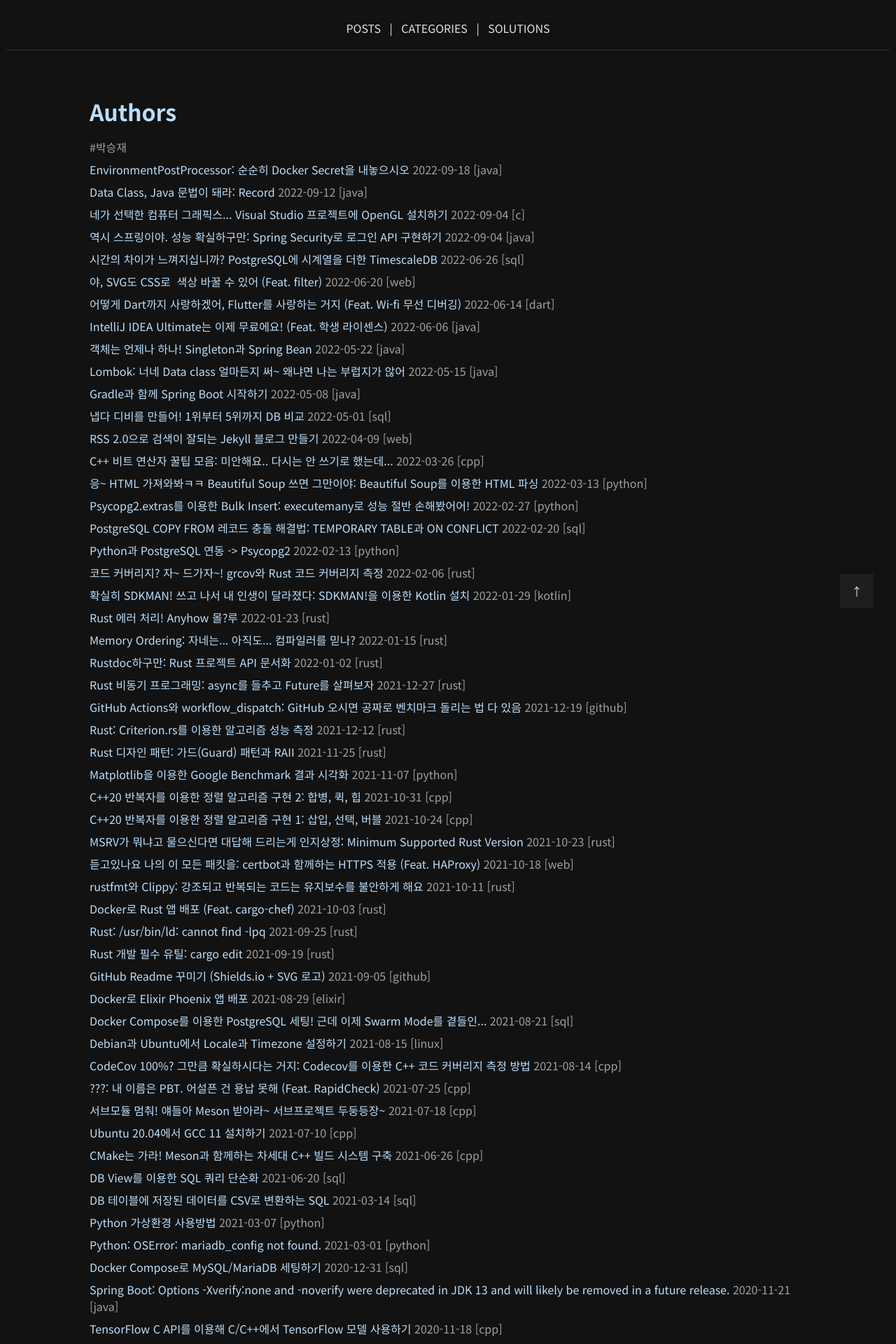
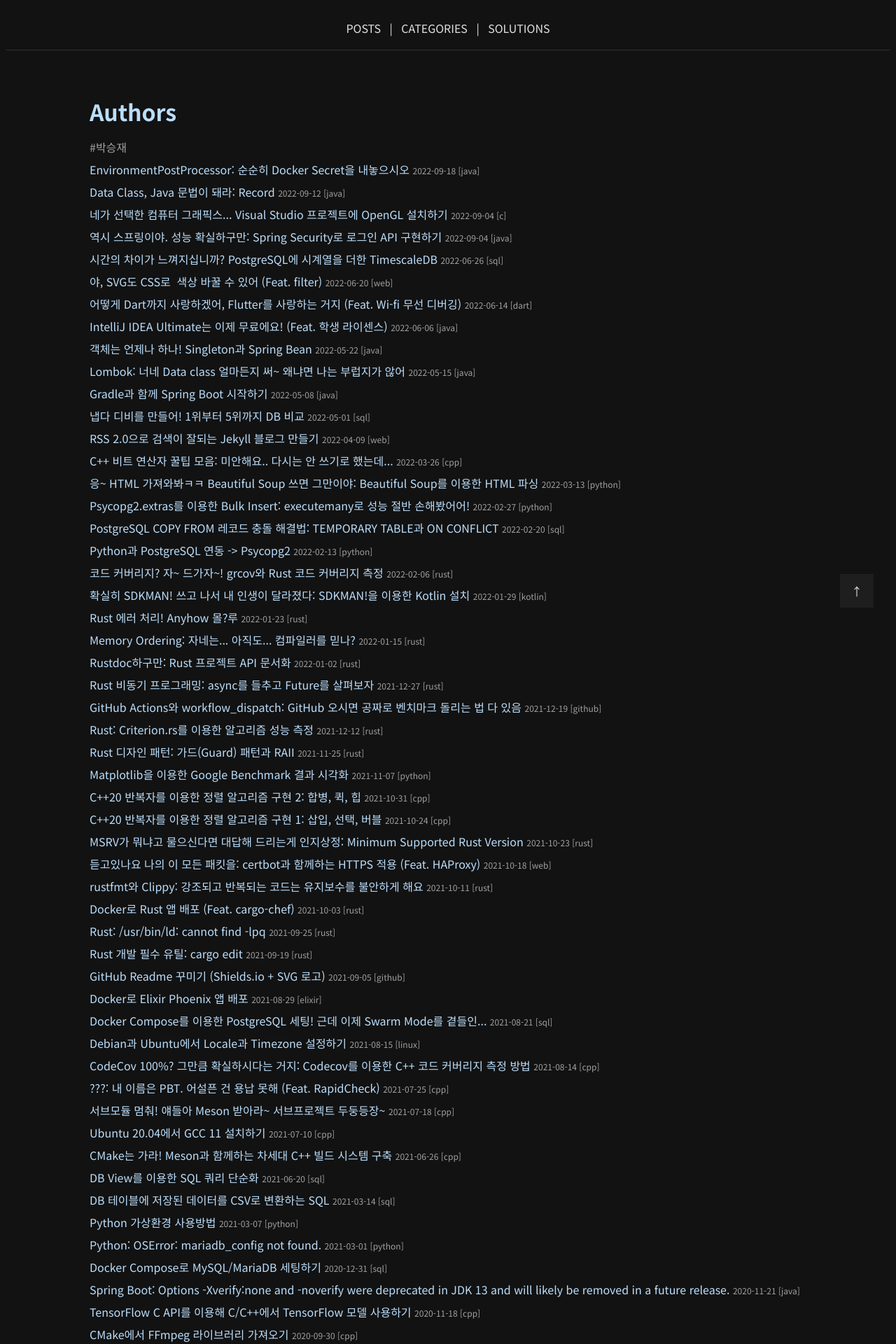
Before and after one commit to int-i/int-i.github.io, a Jekyll site: the page built from authors.html, in a window 1280 px wide. Shown: the top 1920 px of the page at 70% size. Built offline with Jekyll 4.4.1, drawn with Linux system fonts in a browser that asks for light colours.

Commit message:
Fix font size

```diff
--- a/_sass/global.scss
+++ b/_sass/global.scss
@@ -83,6 +83,10 @@
   text-decoration: none;
 }
 
+.smaller {
+  font-size: 0.75rem;
+}
+
 .text-align-right {
   text-align: right;
 }
```
